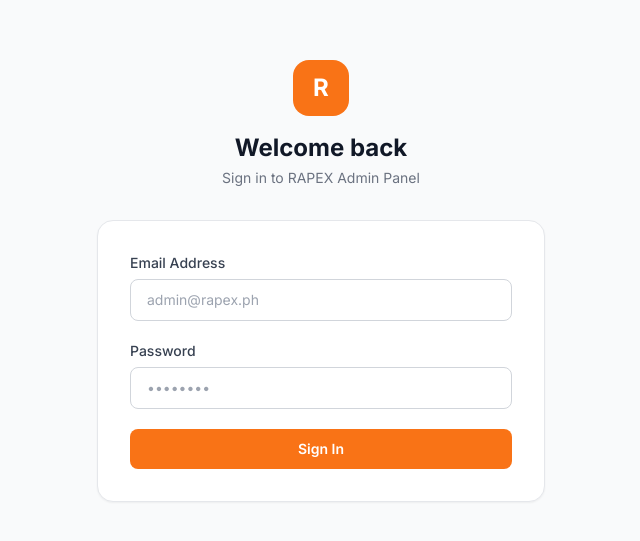
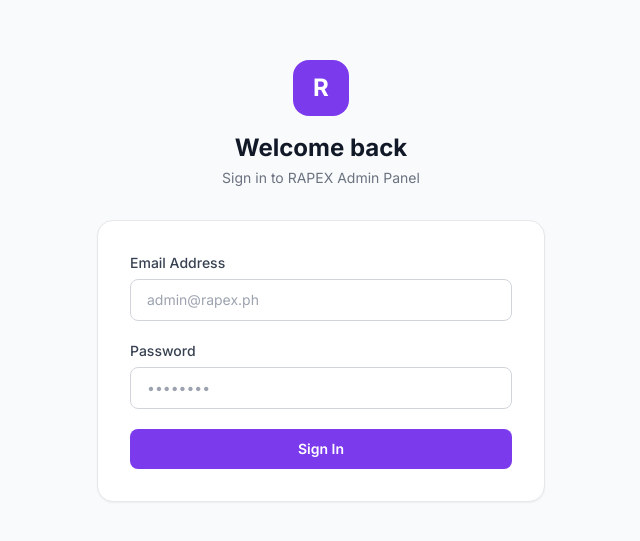
Before and after one commit to sh3ki/RAPEX_V3, a Next.js app in the folder frontend/admin/: page /login in a window 1280 px wide. Shown: the part 119-660 px from the top of the page, without its empty margins (319-959 px from the left). Built offline with nearby package versions, Linux system fonts and the light colour scheme.

Commit message:
Update frontend/admin/tailwind.config.js

```diff
--- a/frontend/admin/tailwind.config.js
+++ b/frontend/admin/tailwind.config.js
@@ -1,21 +1,28 @@
+const fs = require('fs');
+const path = require('path');
+
+const sharedSrcGlob = fs.existsSync(path.join(__dirname, 'shared', 'src'))
+  ? './shared/src/**/*.{js,ts,jsx,tsx,mdx}'
+  : '../shared/src/**/*.{js,ts,jsx,tsx,mdx}';
+
 /** @type {import('tailwindcss').Config} */
 module.exports = {
-  content: ['./src/**/*.{js,ts,jsx,tsx,mdx}'],
+  content: ['./src/**/*.{js,ts,jsx,tsx,mdx}', sharedSrcGlob],
   theme: {
     extend: {
       colors: {
         primary: {
-          50: '#FFF7ED',
-          100: '#FFEDD5',
-          200: '#FED7AA',
-          300: '#FDBA74',
-          400: '#FB923C',
-          500: '#F97316',
-          600: '#EA580C',
-          700: '#C2410C',
-          800: '#9A3412',
-          900: '#7C2D12',
-          DEFAULT: '#F97316',
+          50: '#F5F3FF',
+          100: '#EDE9FE',
+          200: '#DDD6FE',
+          300: '#C4B5FD',
+          400: '#A78BFA',
+          500: '#7C3AED',
+          600: '#6D28D9',
+          700: '#5B21B6',
+          800: '#4C1D95',
+          900: '#3B136F',
+          DEFAULT: '#7C3AED',
         },
       },
       fontFamily: {
```
